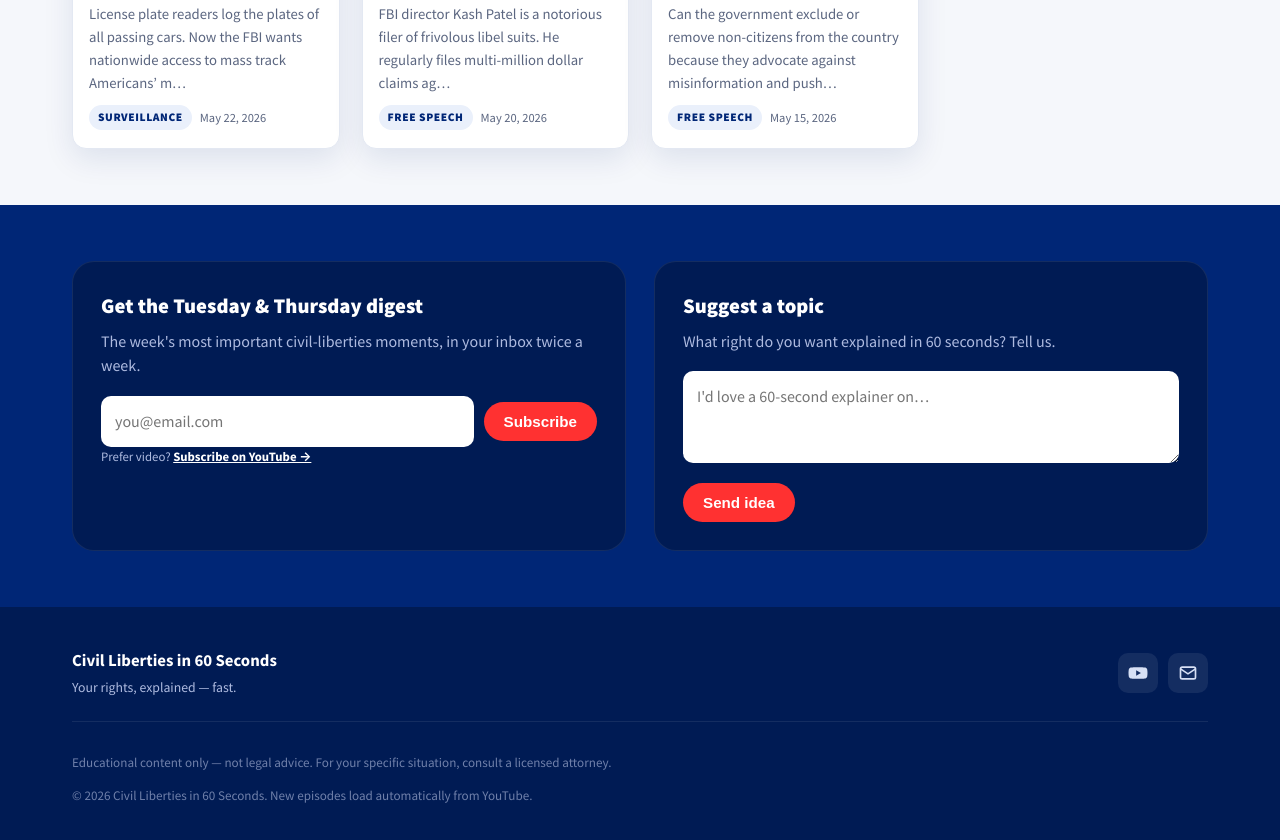
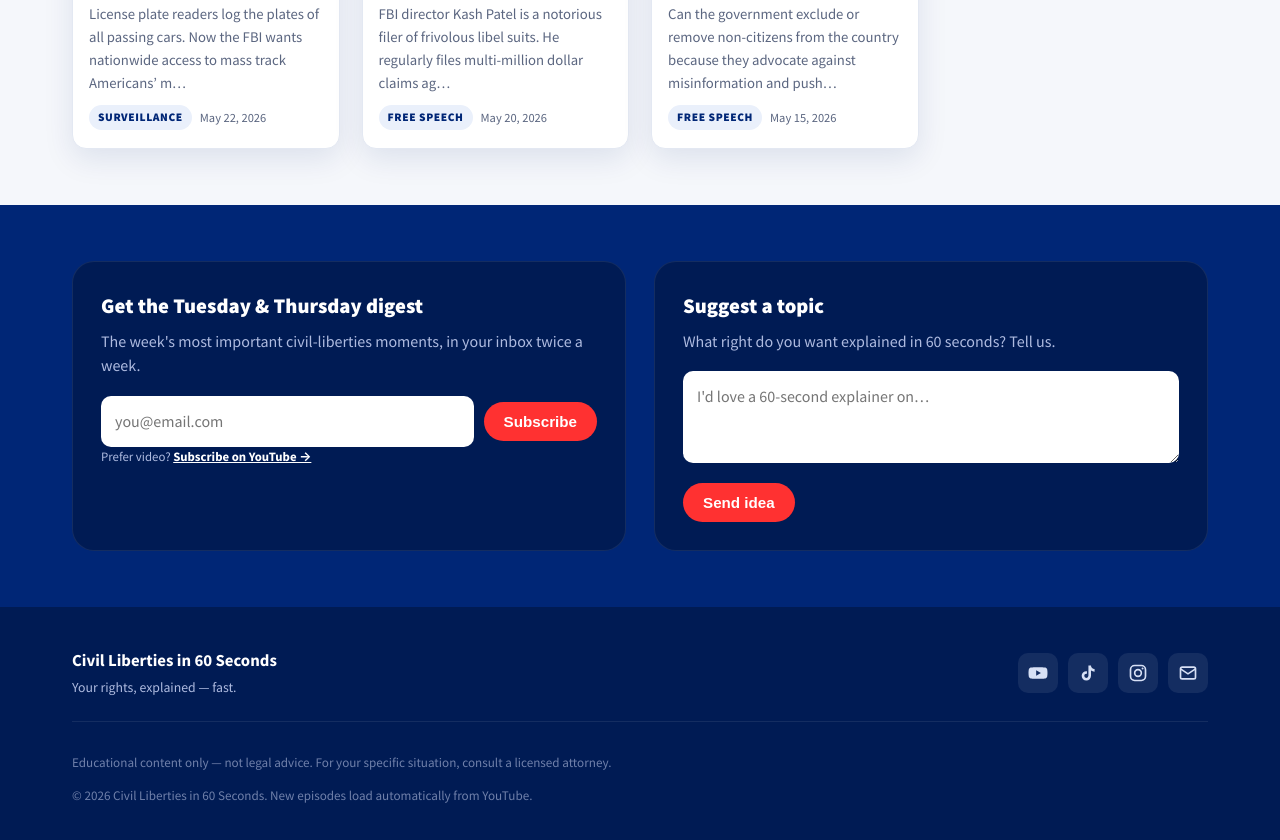
Before and after one commit to homejeopardy/civil-liberties-60, a plain HTML site: page index.html in a window 1280 px wide. Shown: the part 4881-5721 px from the top of the page. Drawn offline with Linux system fonts and the light colour scheme.

Commit message:
Add TikTok, Instagram, Facebook social links (config-driven)
TikTok (@profcatherinecrump) and Instagram (profcrump) from the channel's
About page; Facebook slot ready (blank hides the icon). Footer renders only
links that have a URL.

Co-Authored-By: Claude Opus 4.8 <noreply@anthropic.com>

```diff
--- a/index.html
+++ b/index.html
@@ -127,6 +127,6 @@
     </div>
   </footer>
 
-  <script src="js/app.js?v=2"></script>
+  <script src="js/app.js?v=3"></script>
 </body>
 </html>
--- a/js/app.js
+++ b/js/app.js
@@ -63,13 +63,28 @@ function wireChannelLinks() {
   ["#yt-subscribe", "#yt-subscribe-2", "#yt-subscribe-3"].forEach((sel) => {
     const el = $(sel); if (el) el.href = url;
   });
-  $("#social").innerHTML = `
-    <a href="${url}" target="_blank" rel="noopener" aria-label="YouTube" title="YouTube">
-      <svg viewBox="0 0 24 24" fill="currentColor"><path d="M23 7.5a3 3 0 0 0-2.1-2.1C19 5 12 5 12 5s-7 0-8.9.4A3 3 0 0 0 1 7.5 31 31 0 0 0 .6 12 31 31 0 0 0 1 16.5a3 3 0 0 0 2.1 2.1C5 19 12 19 12 19s7 0 8.9-.4A3 3 0 0 0 23 16.5 31 31 0 0 0 23.4 12 31 31 0 0 0 23 7.5zM9.8 15.3V8.7l5.7 3.3z"/></svg>
-    </a>
-    <a href="mailto:${CONTACT}" aria-label="Email" title="Email">
-      <svg viewBox="0 0 24 24" fill="none" stroke="currentColor" stroke-width="2"><rect x="3" y="5" width="18" height="14" rx="2"/><path d="m3 7 9 6 9-6"/></svg>
-    </a>`;
+  const icons = {
+    youtube: `<svg viewBox="0 0 24 24" fill="currentColor"><path d="M23 7.5a3 3 0 0 0-2.1-2.1C19 5 12 5 12 5s-7 0-8.9.4A3 3 0 0 0 1 7.5 31 31 0 0 0 .6 12 31 31 0 0 0 1 16.5a3 3 0 0 0 2.1 2.1C5 19 12 19 12 19s7 0 8.9-.4A3 3 0 0 0 23 16.5 31 31 0 0 0 23.4 12 31 31 0 0 0 23 7.5zM9.8 15.3V8.7l5.7 3.3z"/></svg>`,
+    tiktok: `<svg viewBox="0 0 24 24" fill="currentColor"><path d="M16.6 5.8a4.3 4.3 0 0 1-1-2.8h-3.1v12.4a2.5 2.5 0 1 1-2.5-2.5c.26 0 .5.04.74.11V9.85a5.6 5.6 0 0 0-.74-.05 5.6 5.6 0 1 0 5.6 5.6V9.01a7.3 7.3 0 0 0 4.3 1.38V7.3a4.3 4.3 0 0 1-3.3-1.5z"/></svg>`,
+    instagram: `<svg viewBox="0 0 24 24" fill="none" stroke="currentColor" stroke-width="2"><rect x="3" y="3" width="18" height="18" rx="5"/><circle cx="12" cy="12" r="4"/><circle cx="17.5" cy="6.5" r="1.2" fill="currentColor" stroke="none"/></svg>`,
+    facebook: `<svg viewBox="0 0 24 24" fill="currentColor"><path d="M22 12a10 10 0 1 0-11.6 9.9v-7H7.9V12h2.5V9.8c0-2.5 1.5-3.9 3.8-3.9 1.1 0 2.2.2 2.2.2v2.5h-1.3c-1.2 0-1.6.8-1.6 1.6V12h2.8l-.5 2.9h-2.3v7A10 10 0 0 0 22 12z"/></svg>`,
+    email: `<svg viewBox="0 0 24 24" fill="none" stroke="currentColor" stroke-width="2"><rect x="3" y="5" width="18" height="14" rx="2"/><path d="m3 7 9 6 9-6"/></svg>`,
+  };
+  const social = CONFIG.social || {};
+  const links = [
+    { key: "youtube", href: url, label: "YouTube" },
+    { key: "tiktok", href: social.tiktok, label: "TikTok" },
+    { key: "instagram", href: social.instagram, label: "Instagram" },
+    { key: "facebook", href: social.facebook, label: "Facebook" },
+    { key: "email", href: `mailto:${CONFIG.contactEmail || CONTACT}`, label: "Email" },
+  ];
+  $("#social").innerHTML = links
+    .filter((l) => l.href && l.href.trim())
+    .map((l) => {
+      const external = l.key !== "email" ? ' target="_blank" rel="noopener"' : "";
+      return `<a href="${l.href}"${external} aria-label="${l.label}" title="${l.label}">${icons[l.key]}</a>`;
+    })
+    .join("");
 }
 
 function showDemoBanner() {
--- a/scripts/config.json
+++ b/scripts/config.json
@@ -7,5 +7,12 @@
 
   "//forms": "Newsletter + suggestion box. Leave blank to fall back to a plain email link.",
   "buttondown": "cli60s",
-  "formspree": "xrewopkd"
+  "formspree": "xrewopkd",
+
+  "//social": "Social links shown in the footer. Leave any blank to hide that icon.",
+  "social": {
+    "tiktok": "https://www.tiktok.com/@profcatherinecrump",
+    "instagram": "https://www.instagram.com/profcrump",
+    "facebook": ""
+  }
 }
```
